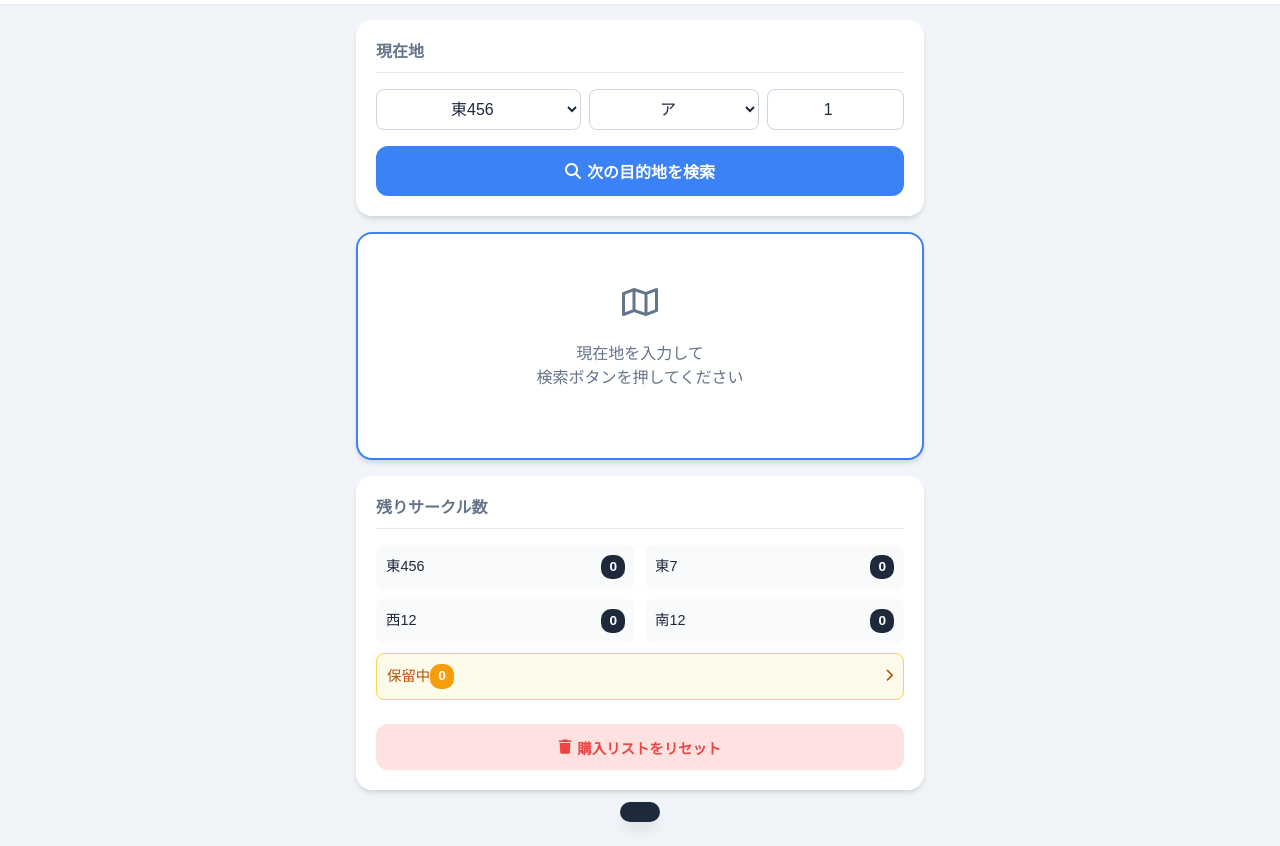
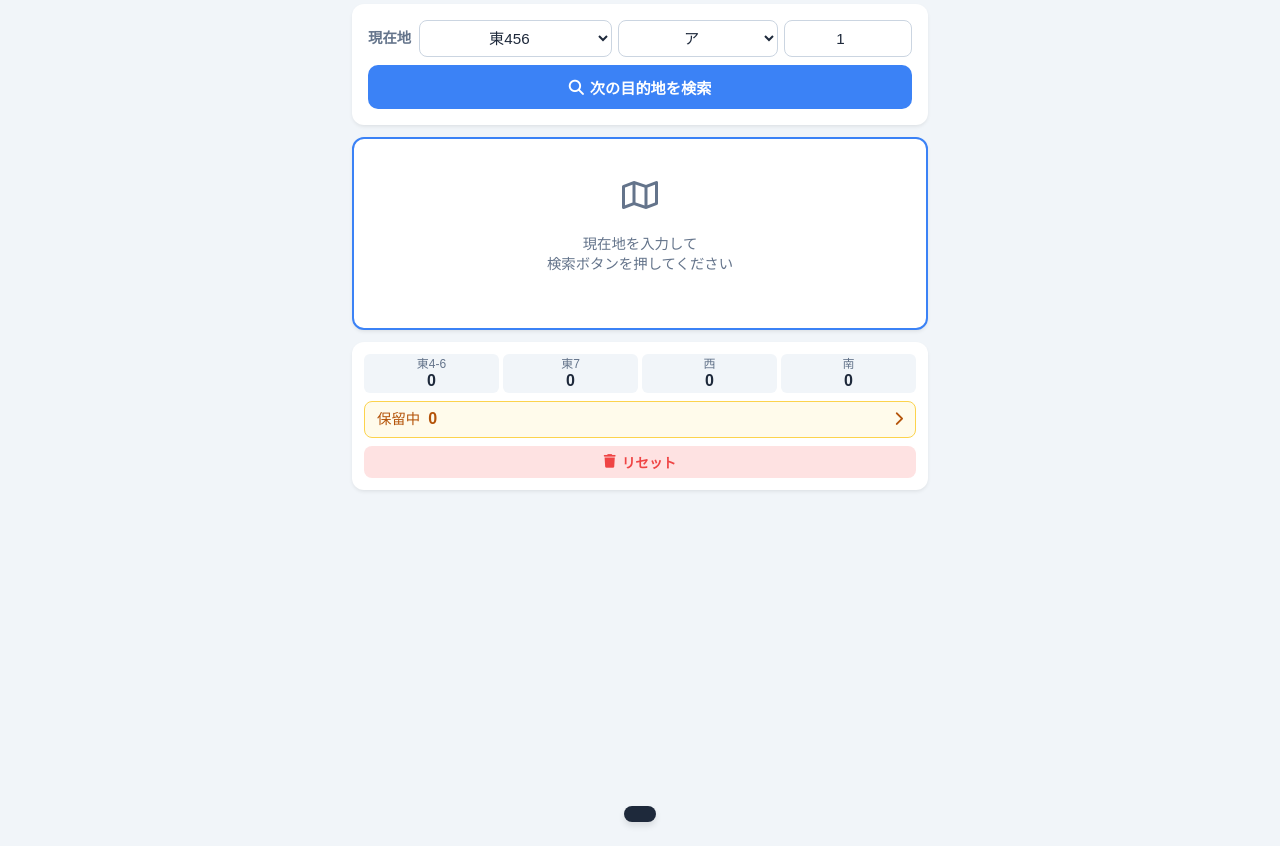
Before and after one commit to 05251204/comiket_helper, a website with bundled scripts: page webapp/index.html in a window 1280 px wide. Shown: the part 58-904 px from the top of the page. After the commit the page ends 800 px from the top, so only its background shows below. Built offline with nearby package versions, Linux system fonts and the light colour scheme; a web font is replaced by a local one.

Commit message:
Fix: index.html,style.css 縦幅を狭く

```diff
--- a/webapp/index.html
+++ b/webapp/index.html
@@ -64,16 +64,18 @@
 
       <!-- 現在地入力 -->
       <div class="card">
+        <div class="current-location-header">
             <h2>現在地</h2>
             <div class="location-controls">
               <select id="loc-ewsn"></select>
               <select id="loc-label"></select>
               <input type="number" id="loc-number" value="1" min="1" max="99" />
             </div>
+        </div>
         <button
           id="btn-search"
           class="btn btn-primary"
-          style="margin-top: 1rem"
+          style="margin-top: 0.5rem"
         >
           <i class="fa-solid fa-magnifying-glass"></i> 次の目的地を検索
         </button>
@@ -86,12 +88,21 @@
         </div>
 
         <div id="target-content" class="hidden">
-          <div class="target-header">
+          <div class="target-info-display">
+            <div class="target-group-wrapper">
+              <div class="target-circle-info">
                 <span class="target-label">NEXT TARGET</span>
                 <h1 id="target-space-heading">---</h1>
               </div>
-
-          <div class="target-meta">
+              <a
+                id="target-tweet-link"
+                href="#"
+                target="_blank"
+                class="tweet-link"
+              >
+                <i class="fa-brands fa-twitter"></i> Link
+              </a>
+              <div class="target-meta compact">
                 <span class="meta-item"
                   ><i class="fa-solid fa-person-walking"></i>
                   <span id="target-dist">-</span></span
@@ -101,10 +112,8 @@
                   <span id="target-priority">-</span></span
                 >
               </div>
-
-          <a id="target-tweet-link" href="#" target="_blank" class="tweet-link">
-            <i class="fa-brands fa-twitter"></i> お品書き / Twitter
-          </a>
+            </div>
+          </div>
 
           <div id="tweet-embed-container" class="tweet-preview"></div>
 
@@ -131,39 +140,33 @@
       </div>
 
       <!-- ステータス -->
-      <div class="card">
-        <h2>残りサークル数</h2>
-        <div class="stats-grid">
-          <div class="stat-item">
-            東456 <span id="count-e456" class="stat-badge">0</span>
+      <div class="card compact-card">
+        <div class="stats-container">
+          <div class="stats-row">
+            <div class="mini-stat">
+              <span>東4-6</span> <strong id="count-e456">0</strong>
             </div>
-          <div class="stat-item">
-            東7 <span id="count-e7" class="stat-badge">0</span>
+            <div class="mini-stat">
+              <span>東7</span> <strong id="count-e7">0</strong>
             </div>
-          <div class="stat-item">
-            西12 <span id="count-w12" class="stat-badge">0</span>
+            <div class="mini-stat">
+              <span>西</span> <strong id="count-w12">0</strong>
             </div>
-          <div class="stat-item">
-            南12 <span id="count-s12" class="stat-badge">0</span>
+            <div class="mini-stat">
+              <span>南</span> <strong id="count-s12">0</strong>
             </div>
-          <div
-            id="btn-hold-list"
-            class="stat-item hold"
-            style="grid-column: span 2"
-          >
-            保留中 <span id="count-hold" class="stat-badge">0</span>
-            <i
-              class="fa-solid fa-chevron-right"
-              style="font-size: 0.8rem; margin-left: auto"
-            ></i>
+          </div>
+          <div id="btn-hold-list" class="stats-row hold-row">
+            <span>保留中 <strong id="count-hold">0</strong></span>
+            <i class="fa-solid fa-chevron-right"></i>
           </div>
         </div>
         <button
           id="btn-reset-all"
-          class="btn btn-danger"
-          style="margin-top: 1.5rem"
+          class="btn btn-danger btn-sm"
+          style="margin-top: 0.5rem"
         >
-          <i class="fa-solid fa-trash"></i> 購入リストをリセット
+          <i class="fa-solid fa-trash"></i> リセット
         </button>
       </div>
     </div>
--- a/webapp/js/app.js
+++ b/webapp/js/app.js
@@ -124,6 +124,7 @@ class App {
     }
 
     this.ui.updateCounts(this.dm);
+    this.ui.updateCurrentLocation(space); // 現在地を更新
     this.searchNext(); // 自動で次を検索
   }
 
@@ -138,6 +139,7 @@ class App {
       }
       this.ui.showToast(`${action.space} の操作を取り消しました`);
       this.ui.updateCounts(this.dm);
+      this.ui.updateCurrentLocation(action.space); // 現在地を元に戻す
       // 画面は更新しない（現在地が変わっていないため）
     } else {
       this.ui.showToast("履歴がありません");
--- a/webapp/style.css
+++ b/webapp/style.css
@@ -9,15 +9,14 @@
   --bg-card: #ffffff;
   --text-main: #1e293b;
   --text-sub: #64748b;
-  --border-radius: 16px;
-  --shadow: 0 4px 6px -1px rgba(0, 0, 0, 0.1),
-    0 2px 4px -1px rgba(0, 0, 0, 0.06);
+  --border-radius: 12px; /* 少し小さく */
+  --shadow: 0 2px 4px -1px rgba(0, 0, 0, 0.1);
   --font-main: "Zen Maru Gothic", sans-serif;
 }
 
 * {
   box-sizing: border-box;
-  touch-action: manipulation; /* スマホでのダブルタップ拡大防止 */
+  touch-action: manipulation;
 }
 
 body {
@@ -26,27 +25,28 @@ body {
   color: var(--text-main);
   margin: 0;
   padding: 0;
-  line-height: 1.5;
+  line-height: 1.4;
   -webkit-font-smoothing: antialiased;
-  padding-bottom: 40px;
+  padding-bottom: 20px;
 }
 
 /* Header */
 header {
   background-color: var(--bg-card);
-  padding: 1rem 1.5rem;
+  padding: 0.75rem 1rem; /* パディング削減 */
   position: sticky;
   top: 0;
   z-index: 100;
-  box-shadow: 0 1px 3px rgba(0, 0, 0, 0.05);
+  box-shadow: 0 1px 2px rgba(0, 0, 0, 0.05);
   display: flex;
   justify-content: space-between;
   align-items: center;
+  height: 50px; /* 高さ固定 */
 }
 
 h1 {
   margin: 0;
-  font-size: 1.25rem;
+  font-size: 1.1rem; /* サイズ縮小 */
   color: var(--primary);
   font-weight: 700;
 }
@@ -55,7 +55,7 @@ h1 {
   background: none;
   border: none;
   color: var(--text-sub);
-  font-size: 1.2rem;
+  font-size: 1.1rem;
   cursor: pointer;
   padding: 4px;
 }
@@ -64,28 +64,32 @@ h1 {
 .container {
   max-width: 600px;
   margin: 0 auto;
-  padding: 1rem;
+  padding: 0.75rem; /* パディング削減 */
   display: flex;
   flex-direction: column;
-  gap: 1rem;
+  gap: 0.75rem; /* gap削減 */
 }
 
 /* Cards */
 .card {
   background: var(--bg-card);
   border-radius: var(--border-radius);
-  padding: 1.25rem;
+  padding: 1rem; /* パディング削減 */
   box-shadow: var(--shadow);
   transition: transform 0.2s ease;
 }
 
+.compact-card {
+  padding: 0.75rem; /* さらに小さく */
+}
+
 .card h2 {
   margin-top: 0;
-  font-size: 1rem;
+  font-size: 0.9rem;
   color: var(--text-sub);
   border-bottom: 1px solid #e2e8f0;
-  padding-bottom: 0.5rem;
-  margin-bottom: 1rem;
+  padding-bottom: 0.25rem;
+  margin-bottom: 0.5rem; /* マージン削減 */
   font-weight: 700;
 }
 
@@ -94,39 +98,68 @@ h1 {
   border: 2px solid var(--primary);
   position: relative;
   overflow: hidden;
+  padding: 1rem;
 }
 
-.target-header {
-  text-align: center;
+.target-info-display { /* 新しいラッパー */
+  display: flex;
+  flex-direction: column;
+  /* align-items: center; */
+}
+
+.target-group-wrapper { /* 新しいラッパー: 3つのグループを横並び */
+  display: flex;
+  align-items: flex-end; /* 下揃え */
+  justify-content: center;
+  gap: 1rem; /* グループ間の間隔 */
+  flex-wrap: wrap;
+  width: 100%;
+}
+
+.target-circle-info { /* グループ1: ラベルとサークル番号 */
+  display: flex;
+  flex-direction: column;
+  align-items: flex-start; /* 左寄せ */
 }
 
 .target-label {
   display: inline-block;
   background-color: var(--primary);
   color: white;
-  font-size: 0.75rem;
-  padding: 2px 10px;
+  font-size: 0.7rem;
+  padding: 1px 8px;
   border-radius: 20px;
-  margin-bottom: 0.5rem;
+  margin-bottom: 0; /* マージンなし */
   font-weight: bold;
 }
 
 #target-space-heading {
-  font-size: 2.5rem;
-  margin: 0.25rem 0 0.5rem;
+  font-size: 2rem;
+  margin: 0;
   color: var(--text-main);
   letter-spacing: 0.05em;
   font-weight: 700;
-  line-height: 1.1;
+  line-height: 1; /* 高さを詰める */
 }
 
-.target-meta {
+.tweet-link { /* グループ2: リンク */
+  display: inline-block;
+  color: #1d9bf0;
+  text-decoration: none;
+  font-weight: bold;
+  font-size: 0.9rem;
+  margin-bottom: 4px; /* ベースライン調整 */
+}
+
+.target-meta.compact { /* グループ3: 距離と優先度 */
   display: flex;
-  justify-content: center;
-  gap: 1.5rem;
-  margin-bottom: 1rem;
+  flex-direction: row;
+  align-items: center;
+  gap: 0.5rem;
   color: var(--text-sub);
-  font-size: 0.9rem;
+  font-size: 0.8rem;
+  flex-shrink: 0;
+  margin-bottom: 4px; /* ベースライン調整 */
 }
 
 .meta-item i {
@@ -134,33 +167,24 @@ h1 {
   color: var(--primary);
 }
 
-.tweet-link {
-  display: block;
-  text-align: center;
-  color: #1d9bf0;
-  text-decoration: none;
-  font-weight: bold;
-  margin-bottom: 1rem;
-}
-
 .tweet-preview {
-  margin-top: 1rem;
-  min-height: 50px;
+  margin-top: 0.25rem; /* マージン削減 */
+  min-height: 20px;
 }
 
 /* Action Buttons */
 .action-grid {
   display: grid;
   grid-template-columns: 1fr 1fr;
-  gap: 10px;
-  margin-top: 1rem;
+  gap: 8px;
+  margin-top: 0.5rem; /* マージン削減 */
 }
 
 .btn {
   border: none;
-  border-radius: 12px;
-  padding: 0.8rem;
-  font-size: 1rem;
+  border-radius: 10px;
+  padding: 0.7rem;
+  font-size: 0.95rem;
   font-weight: 700;
   font-family: inherit;
   cursor: pointer;
@@ -170,6 +194,12 @@ h1 {
   justify-content: center;
   gap: 6px;
   width: 100%;
+}
+
+.btn-sm {
+  padding: 0.4rem;
+  font-size: 0.85rem;
+  border-radius: 8px;
 }
 
 .btn:active {
@@ -183,7 +213,7 @@ h1 {
 .btn-success {
   background: var(--success);
   color: white;
-  box-shadow: 0 4px 10px rgba(34, 197, 94, 0.3);
+  box-shadow: 0 2px 5px rgba(34, 197, 94, 0.3);
 }
 .btn-warning {
   background: var(--warning);
@@ -196,81 +226,103 @@ h1 {
 .btn-danger {
   background: #fee2e2;
   color: var(--danger);
-  font-size: 0.9rem;
 }
 
 .btn-undo {
   grid-column: span 2;
   background: #f1f5f9;
   color: var(--text-sub);
-  font-size: 0.9rem;
-  margin-top: 0.5rem;
+  font-size: 0.85rem;
+  padding: 0.5rem;
+  margin-top: 0.25rem;
 }
 
 /* Location Inputs */
+.current-location-header {
+  display: flex;
+  align-items: center;
+  gap: 8px;
+  margin-bottom: 0.5rem;
+}
+
+.current-location-header h2 {
+  flex-shrink: 0;
+  margin: 0;
+  font-size: 0.9rem;
+  color: var(--text-sub);
+  border-bottom: none;
+  padding-bottom: 0;
+}
+
 .location-controls {
   display: grid;
   grid-template-columns: 1.2fr 1fr 0.8fr;
-  gap: 8px;
+  gap: 6px;
+  flex-grow: 1;
 }
 
 select,
 input {
   width: 100%;
-  padding: 10px;
+  padding: 8px;
   border: 1px solid #cbd5e1;
   border-radius: 8px;
-  font-size: 1rem;
+  font-size: 0.95rem;
   font-family: inherit;
   background: #fff;
   color: var(--text-main);
   text-align: center;
 }
 
-select:focus,
-input:focus {
-  outline: 2px solid var(--primary);
-  border-color: transparent;
+/* Compact Stats (New) */
+.stats-container {
+  display: flex;
+  flex-direction: column;
+  gap: 8px;
 }
 
-/* Remaining Counts */
-.stats-grid {
-  display: grid;
-  grid-template-columns: repeat(2, 1fr);
-  gap: 10px;
-}
-
-.stat-item {
-  background: #f8fafc;
-  padding: 10px;
-  border-radius: 8px;
+.stats-row {
   display: flex;
   justify-content: space-between;
   align-items: center;
+  gap: 4px;
+}
+
+.mini-stat {
+  background: #f1f5f9;
+  border-radius: 6px;
+  padding: 4px 6px;
+  text-align: center;
+  flex: 1;
+  font-size: 0.75rem;
+  color: var(--text-sub);
+  display: flex;
+  flex-direction: column;
+  line-height: 1.1;
+}
+
+.mini-stat strong {
+  color: var(--text-main);
+  font-size: 1rem;
+  font-weight: 700;
+}
+
+.hold-row {
+  background: #fffbeb;
+  border: 1px solid #fcd34d;
+  color: #b45309;
+  padding: 6px 12px;
+  border-radius: 8px;
+  cursor: pointer;
   font-weight: 500;
   font-size: 0.9rem;
 }
-
-.stat-badge {
-  background: var(--text-main);
-  color: white;
-  padding: 2px 8px;
-  border-radius: 10px;
-  font-size: 0.85rem;
-  font-weight: 700;
+.hold-row strong {
+  margin: 0 4px;
+  font-size: 1rem;
 }
 
-.stat-item.hold {
-  background: #fffbeb;
-  color: #b45309;
-  cursor: pointer;
-  border: 1px solid #fcd34d;
-}
-.stat-item.hold .stat-badge {
-  background: #f59e0b;
-}
-
-/* Settings Area (Hidden by default) */
+/* Settings Area */
 #settings-area {
   display: none;
 }
@@ -280,14 +332,14 @@ input:focus {
 
 .input-group label {
   display: block;
-  margin-bottom: 0.5rem;
-  font-size: 0.9rem;
+  margin-bottom: 0.25rem;
+  font-size: 0.85rem;
   font-weight: bold;
 }
 
 .input-row {
   display: flex;
-  gap: 8px;
+  gap: 6px;
 }
 
 /* Loading / Toast */
@@ -313,10 +365,10 @@ input:focus {
   transform: translateX(-50%) translateY(100px);
   background: #1e293b;
   color: white;
-  padding: 10px 20px;
-  border-radius: 30px;
-  font-size: 0.9rem;
-  box-shadow: 0 10px 15px -3px rgba(0, 0, 0, 0.1);
+  padding: 8px 16px;
+  border-radius: 20px;
+  font-size: 0.85rem;
+  box-shadow: 0 4px 6px rgba(0, 0, 0, 0.1);
   transition: transform 0.3s ease;
   z-index: 2000;
   white-space: nowrap;
@@ -328,6 +380,7 @@ input:focus {
 /* Empty State */
 .empty-state {
   text-align: center;
-  padding: 2rem;
+  padding: 1.5rem;
   color: var(--text-sub);
+  font-size: 0.9rem;
 }
```
Also changed, not shown: webapp/js/ui-manager.js (+11 -0 lines). Lines whose indentation alone changed are shown as unchanged.
